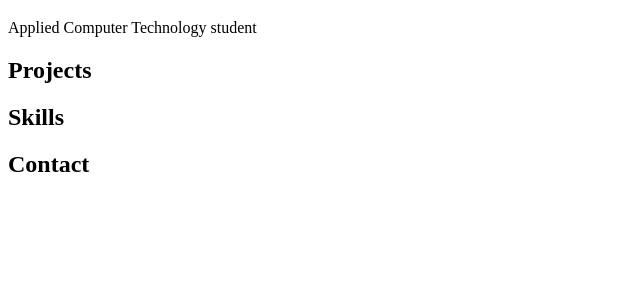
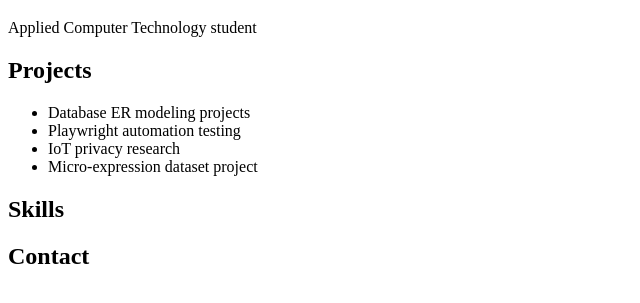
Before and after one commit to MonikaDon/portfolio, a plain HTML site: page index.html in a window 1280 px wide. Shown: the part 61-364 px from the top of the page, without its empty margins (0-640 px from the left). Drawn offline with Linux system fonts and the light colour scheme.

Commit message:
added project lines

```diff
--- a/index.html
+++ b/index.html
@@ -14,6 +14,14 @@
 
 <section>
 <h2>Projects</h2>
+
+<ul>
+<li>Database ER modeling projects</li>
+<li>Playwright automation testing</li>
+<li>IoT privacy research</li>
+<li>Micro-expression dataset project</li>
+</ul>
+
 </section>
 
 <section>
```
